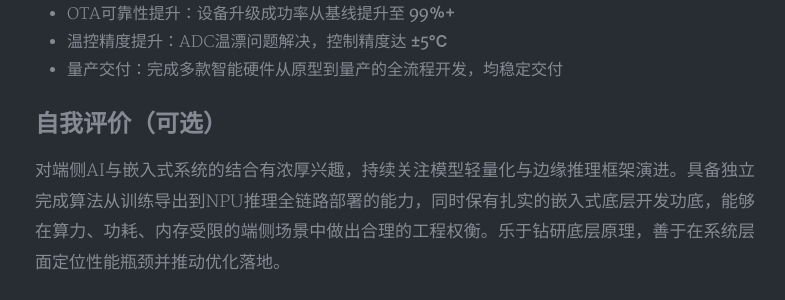
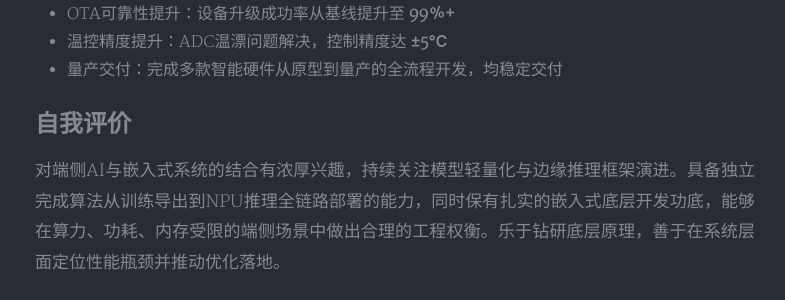
Before and after one commit to Qzgfather/Qzgfather.github.io, a Jekyll site: the page built from _posts/2026-06-24-[emo].md, in a window 1280 px wide and 900 px high, scrolled down 3832 px. Shown: the part 151-451 px from the top of the window, without its empty margins (245-1030 px from the left). Built offline with Jekyll 4.4.1, drawn with Linux system fonts in a browser that asks for light colours; nearby versions of some CDN libraries; a style sheet for code colours, icons or effects is not loaded.

```diff
--- a/_posts/2026-06-24-[emo].md
+++ b/_posts/2026-06-24-[emo].md
@@ -131,6 +131,6 @@
 - 量产交付：完成多款智能硬件从原型到量产的全流程开发，均稳定交付
 
 
-## 自我评价（可选）
+## 自我评价
 
 对端侧AI与嵌入式系统的结合有浓厚兴趣，持续关注模型轻量化与边缘推理框架演进。具备独立完成算法从训练导出到NPU推理全链路部署的能力，同时保有扎实的嵌入式底层开发功底，能够在算力、功耗、内存受限的端侧场景中做出合理的工程权衡。乐于钻研底层原理，善于在系统层面定位性能瓶颈并推动优化落地。
```
